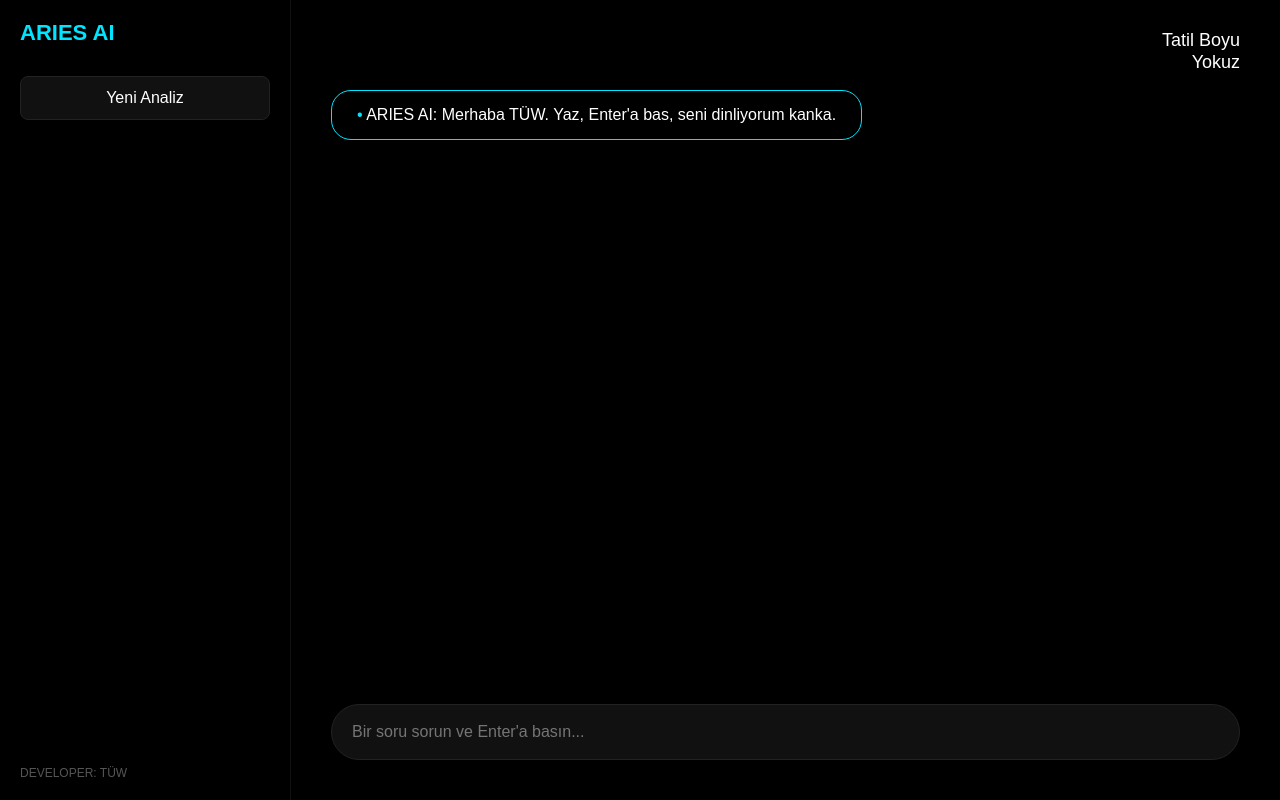
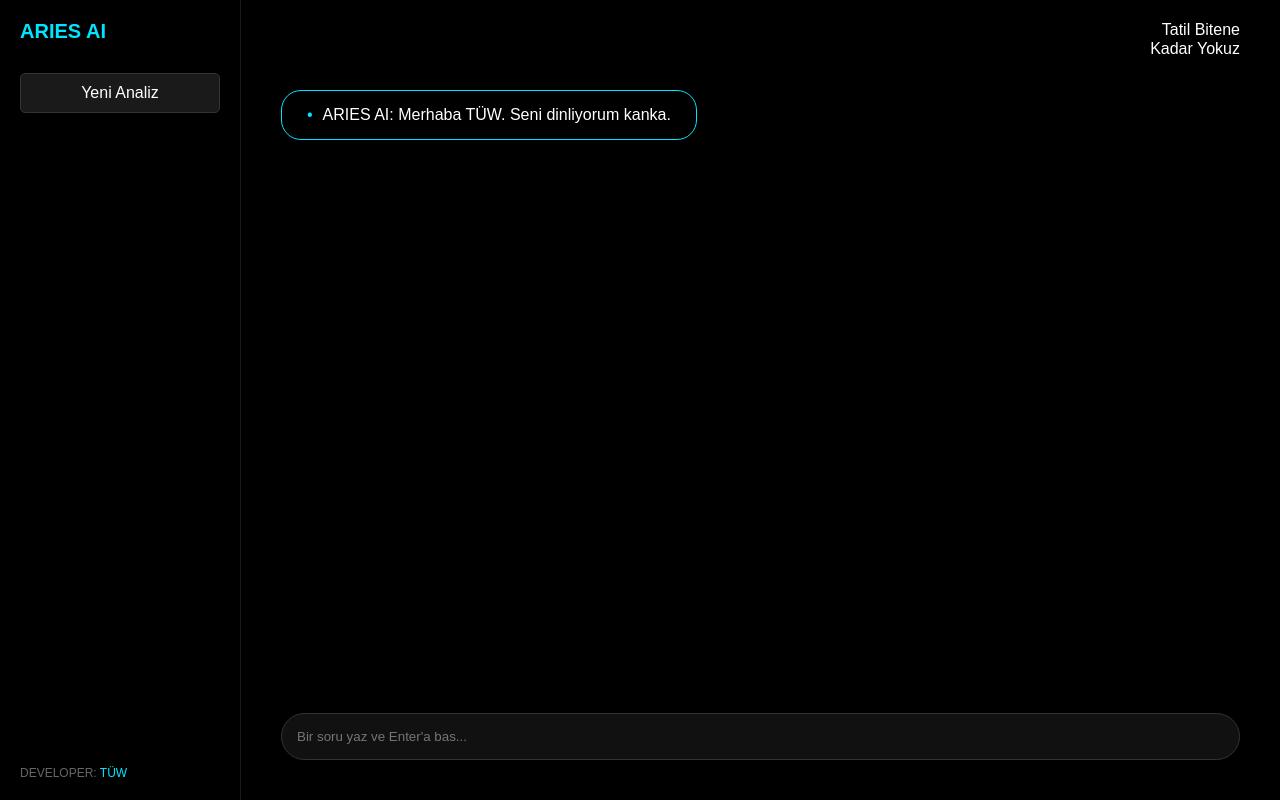
Before and after one commit to eymenasafsakalli0540-beep/aries, a Python web app: template templates/index.html in a window 1280 px wide. Run offline with Jinja, Linux system fonts and the light colour scheme; the template is opened without the code that fills it, so the values that code supplies are empty.

Commit message:
Revise index.html layout and styles

```diff
--- a/templates/index.html
+++ b/templates/index.html
@@ -3,18 +3,19 @@
 <head>
     <meta charset="UTF-8">
     <meta name="viewport" content="width=device-width, initial-scale=1.0">
-    <title>ARIES AI | Final</title>
     <style>
-        body { margin: 0; background: #000; color: #fff; font-family: sans-serif; height: 100vh; display: flex; }
-        #sidebar { width: 250px; border-right: 1px solid #111; padding: 20px; display: flex; flex-direction: column; justify-content: space-between; }
-        .logo { color: #00e5ff; font-weight: bold; font-size: 22px; margin-bottom: 30px; }
-        .yeni-analiz { background: #111; border: 1px solid #222; padding: 12px; border-radius: 8px; text-align: center; cursor: pointer; }
-        #main { flex-grow: 1; position: relative; padding: 40px; }
-        .tatil-yazi { position: absolute; top: 30px; right: 40px; text-align: right; line-height: 1.2; font-size: 18px; font-weight: 500; }
-        .mesaj-balonu { border: 1px solid #00e5ff; border-radius: 20px; padding: 15px 25px; width: fit-content; margin-top: 50px; }
-        .input-container { position: absolute; bottom: 40px; left: 40px; right: 40px; }
-        input { width: 100%; background: #111; border: 1px solid #222; padding: 18px 20px; color: #fff; border-radius: 50px; outline: none; box-sizing: border-box; font-size: 16px; }
-        @media (max-width: 768px) { #sidebar { display: none; } #main { padding: 20px; } }
+        body { margin: 0; background: #000; color: #fff; font-family: sans-serif; height: 100vh; display: flex; overflow: hidden; }
+        #sidebar { width: 200px; border-right: 1px solid #1a1a1a; padding: 20px; display: flex; flex-direction: column; justify-content: space-between; }
+        .logo { color: #00e5ff; font-weight: bold; font-size: 20px; margin-bottom: 30px; }
+        .yeni-analiz { background: #1a1a1a; color: #fff; border: 1px solid #333; padding: 10px; border-radius: 5px; text-align: center; cursor: pointer; }
+        .dev { font-size: 12px; color: #666; }
+        #main { flex-grow: 1; padding: 40px; position: relative; display: flex; flex-direction: column; }
+        #chat-area { flex-grow: 1; overflow-y: auto; padding-bottom: 20px; }
+        .tatil-yazi { position: absolute; top: 20px; right: 40px; text-align: right; line-height: 1.2; }
+        .mesaj-balonu { border: 1px solid #00e5ff; border-radius: 20px; padding: 15px 25px; width: fit-content; margin-top: 50px; display: flex; align-items: center; gap: 10px; }
+        .user-balon { background: #111; border: 1px solid #333; padding: 15px 25px; border-radius: 20px; width: fit-content; margin-top: 20px; margin-left: auto; }
+        .input-wrapper { position: absolute; bottom: 40px; left: 40px; right: 40px; }
+        input { width: 100%; background: #111; border: 1px solid #333; padding: 15px; color: #fff; border-radius: 50px; outline: none; box-sizing: border-box; }
     </style>
 </head>
 <body>
@@ -22,35 +23,45 @@
     <div id="sidebar">
         <div>
             <div class="logo">ARIES AI</div>
-            <div class="yeni-analiz">Yeni Analiz</div>
+            <div class="yeni-analiz" onclick="location.reload()">Yeni Analiz</div>
         </div>
-        <div style="font-size: 12px; color: #555;">DEVELOPER: TÜW</div>
+        <div class="dev">DEVELOPER: <span style="color:#00e5ff">TÜW</span></div>
     </div>
 
     <div id="main">
-        <div class="tatil-yazi">Tatil Boyu<br>Yokuz</div>
+        <div class="tatil-yazi">Tatil Bitene<br>Kadar Yokuz</div>
 
-        <div id="chat-container">
+        <div id="chat-area">
             <div class="mesaj-balonu">
-                <span style="color:#00e5ff">•</span> ARIES AI: Merhaba TÜW. Yaz, Enter'a bas, seni dinliyorum kanka.
+                <span style="color:#00e5ff">•</span> ARIES AI: Merhaba TÜW. Seni dinliyorum kanka.
             </div>
         </div>
 
-        <div class="input-container">
-            <input type="text" id="userInput" placeholder="Bir soru sorun ve Enter'a basın...">
+        <div class="input-wrapper">
+            <input type="text" id="girdi" placeholder="Bir soru yaz ve Enter'a bas...">
         </div>
     </div>
 
     <script>
-        document.getElementById("userInput").addEventListener("keypress", function(event) {
-            if (event.key === "Enter") {
-                let mesaj = this.value;
-                if(mesaj.trim() !== "") {
-                    console.log("Gönderilen: " + mesaj);
-                    // BURAYA ARIES'İN CEVAP VERME FONKSİYONU GELECEK
-                    this.value = ""; // Kutuyu temizle
-                    alert("ARIES işliyor: " + mesaj);
-                }
+        const girdi = document.getElementById('girdi');
+        const chatArea = document.getElementById('chat-area');
+
+        girdi.addEventListener('keypress', function(e) {
+            if (e.key === 'Enter' && this.value.trim() !== "") {
+                // Kullanıcı mesajı
+                const u = document.createElement('div');
+                u.className = 'user-balon';
+                u.textContent = this.value;
+                chatArea.appendChild(u);
+
+                // Aries cevabı (örnek)
+                const a = document.createElement('div');
+                a.className = 'mesaj-balonu';
+                a.innerHTML = '<span style="color:#00e5ff">•</span> Aries işliyor...';
+                chatArea.appendChild(a);
+
+                this.value = '';
+                chatArea.scrollTop = chatArea.scrollHeight;
             }
         });
     </script>
```
